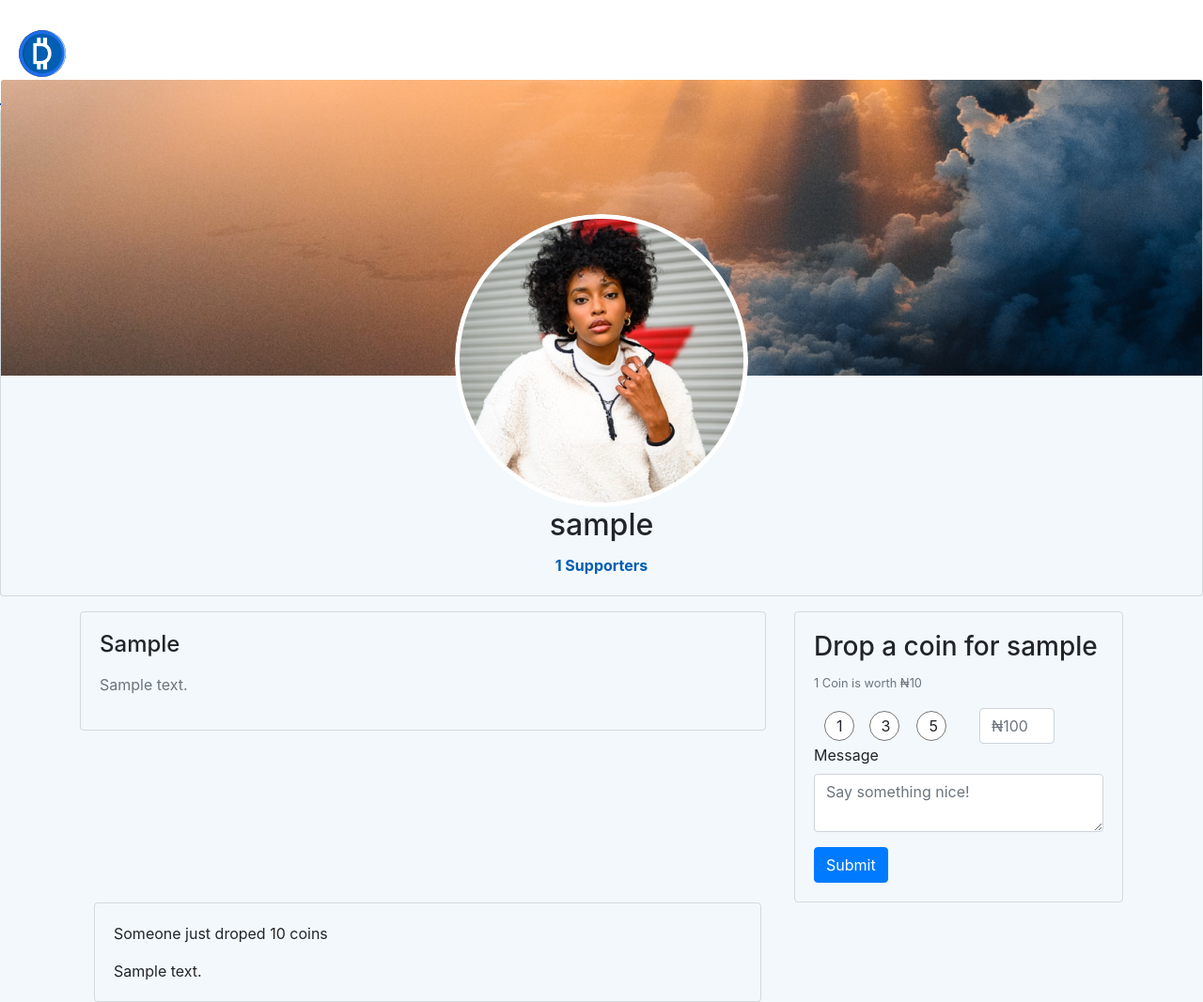
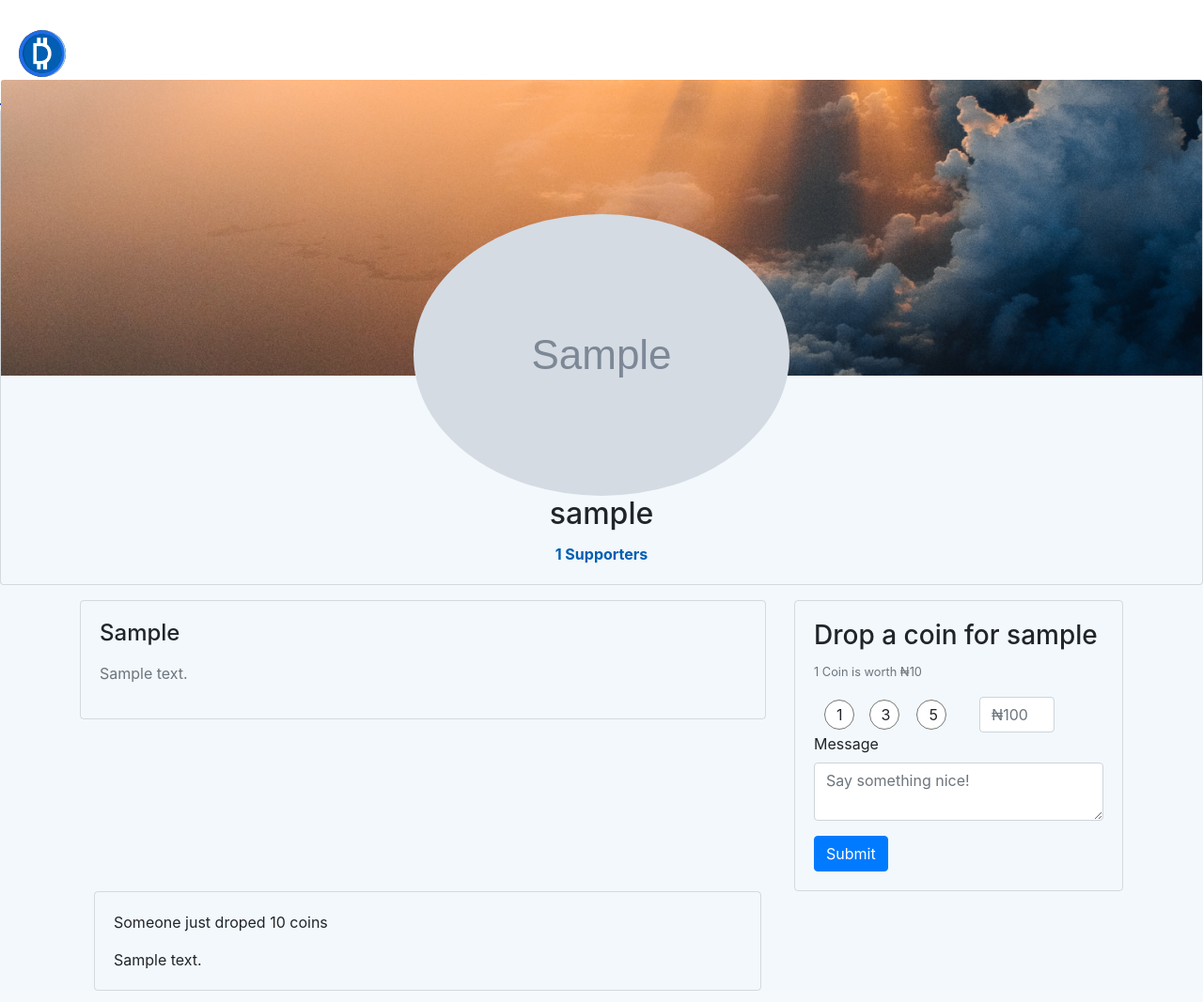
Before and after one commit to CaptainVee/dropacoin, a Django app: a page that uses donate/templates/donate/dashboard.html in a window 1280 px wide. Shown: the whole page at 94% size. Run offline with Django 3.2, Linux system fonts and the light colour scheme; tables that the repository leaves empty hold one stand-in row (values such as "Sample post"); grey boxes marked "Sample" are stand-in pictures.

Commit message:
image aws

```diff
--- a/donate/templates/donate/dashboard.html
+++ b/donate/templates/donate/dashboard.html
@@ -7,7 +7,7 @@
   <img style="margin-top: -2rem" src="{% static 'images/cover.png' %}" class="card-img-top" alt="...">
   <div class="card-body" style="margin-top: -12rem;">
 
-    <img class="rounded-circle sm" src="{% static 'images/default.jpg' %}">
+    <img class="rounded-circle sm" src="{{ profile.image.url }}">
 
     <div>
     <h2 class="card-title">{{ profile.user.username }}</h2>
```
